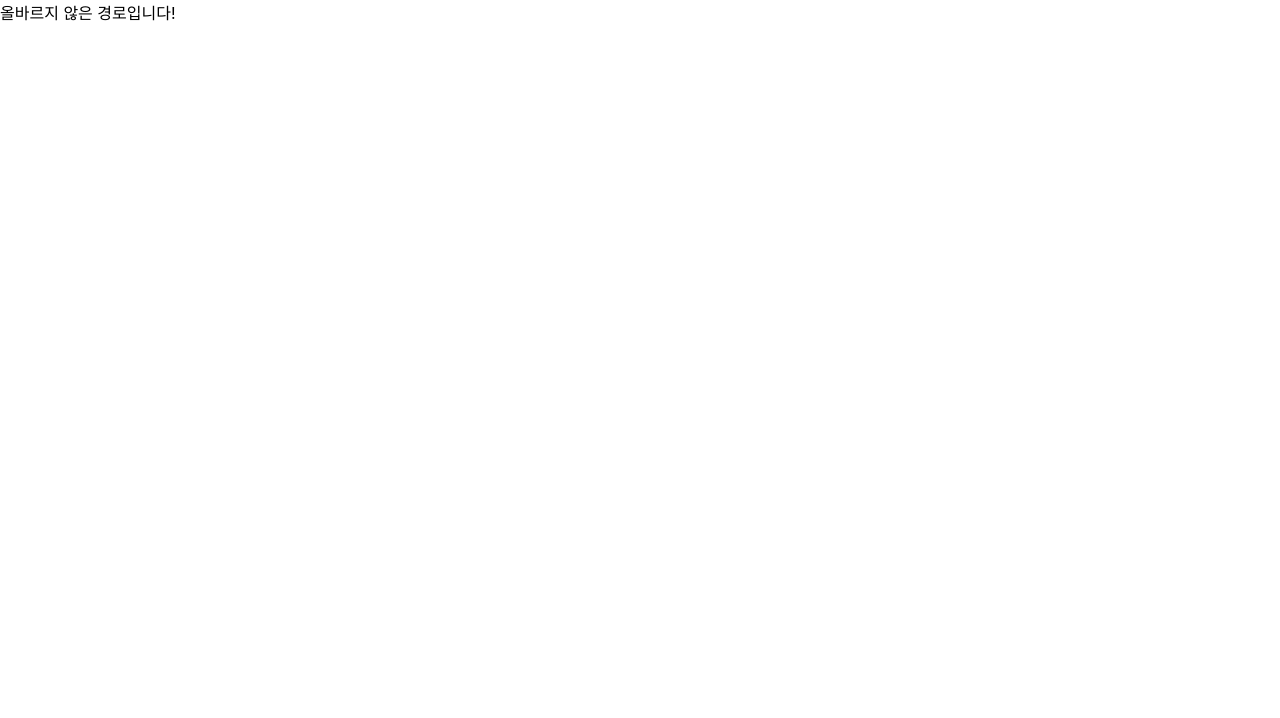
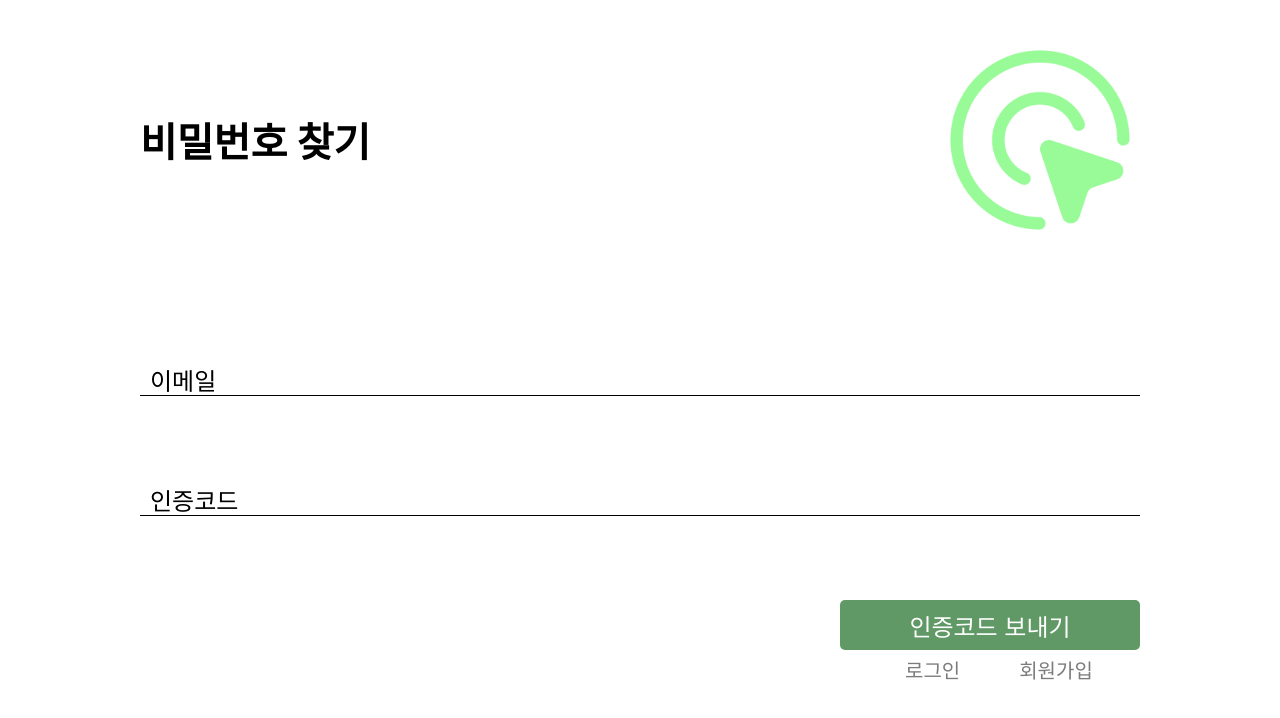
Before and after one commit to CUTY-DMS/Team1-KDA-Frontend, a React (Create React App) app in the folder kda/: page /findPassword in a window 1280 px wide. Shown: the top 718 px of the page. Built offline with nearby package versions, Linux system fonts and the light colour scheme.

Commit message:
🌱 :: create find password page

```diff
--- a/kda/src/pages/forgetPassword.jsx
+++ b/kda/src/pages/forgetPassword.jsx
@@ -0,0 +1,116 @@
+import React from "react";
+import { styled } from "styled-components";
+import TextField from "../components/common/TextField";
+import Button from "../components/common/Button";
+
+function FindPassword() {
+    const onSignIn = () => {
+        window.location.href = "/signIn";
+    };
+    const onSignUp = () => {
+        window.location.href = "/signUp";
+    };
+
+    return (
+        <Body>
+            <TopBox>
+                <Title>비밀번호 찾기</Title>
+                <Img><img src="/images/signpagelogo.svg" alt="" /></Img>
+            </TopBox>
+            <InputBox>
+                <TextField type="email" width={1000} height={50} text="이메일"/>
+                <TextField type="password" width={1000} height={50} text="인증코드"/>
+            </InputBox>
+            <BottomBox>
+                <Button red={false} width={300} text="인증코드 보내기"></Button>
+            </BottomBox>
+            <LinkBox>
+                <span onClick={onSignIn}>로그인</span>
+                <span onClick={onSignUp}>회원가입</span>
+            </LinkBox>
+        </Body>
+    )
+}
+
+export default FindPassword;
+
+const Body = styled.div`
+    display:flex;
+    flex-direction:column;
+    align-items:center;
+`;
+
+const Img = styled.div`
+    width:200px;
+    height:200px;
+    -webkit-touch-callout: none;
+    -webkit-user-select: none;
+    -khtml-user-select: none;
+    -moz-user-select: none;
+    -ms-user-select: none;
+    user-select: none;
+`;
+
+const Title = styled.div`
+    font-weight:bold;
+    font-size:40px;
+    -webkit-touch-callout: none;
+    -webkit-user-select: none;
+    -khtml-user-select: none;
+    -moz-user-select: none;
+    -ms-user-select: none;
+    user-select: none;
+`;
+
+const TopBox = styled.div`
+    display:flex;
+    justify-content:space-between;
+    width:1000px;
+    height:200px;
+    align-items:center;
+    margin-top:40px;
+`;
+
+const InputBox = styled.div`
+    width:1000px;
+    margin-top:120px;
+    :last-child {
+        margin-top:70px;
+    }
+`;
+
+const BottomBox = styled.div`
+    width:1000px;
+    margin-top:70px;
+    display:flex;
+    justify-content:end;
+`;
+
+const LinkBox = styled.div`
+    width:1000px;
+    display:flex;
+    span {
+        font-weight:100;
+        font-size:20px;
+        cursor:default;
+        margin-top:5px;
+        color:#7c7c7c;
+        cursor: pointer;
+        transition:0.1s ease-in-out;
+        &:hover {
+            opacity: .8;
+        }
+        -webkit-touch-callout: none;
+        -webkit-user-select: none;
+        -khtml-user-select: none;
+        -moz-user-select: none;
+        -ms-user-select: none;
+        user-select: none;
+    }
+    :first-child {
+        margin-left:765px;
+    }
+    :last-child {
+        margin-left:59px;
+    }
+`;
--- a/kda/src/pages/landing.jsx
+++ b/kda/src/pages/landing.jsx
@@ -2,15 +2,18 @@ import React from "react";
 import { styled } from "styled-components";
 
 function LandingPage() {
-    const onlogin = () => {
+    const onSignin = () => {
         window.location.href = "/signIn";
+    };
+    const onSignUp = () => {
+        window.location.href = "/signUp";
     };
 
     return (
         <Body>
             <Img><img src="/images/logo.svg" alt=""/></Img>
             <MainText><span>KDA</span>에 오신걸 환영합니다!</MainText>
-            <BottomText><span onClick={onlogin}>로그인</span><span>회원가입</span></BottomText>
+            <BottomText><span onClick={onSignin}>로그인</span><span onClick={onSignUp}>회원가입</span></BottomText>
         </Body>
     )
 }
--- /dev/null
+++ b/kda/src/pages/main.jsx
@@ -0,0 +1,11 @@
+import React from "react";
+
+function MainPage() {
+    return (
+        <>
+            Hello
+        </>
+    )
+}
+
+export default MainPage;
--- a/kda/src/pages/signIn.jsx
+++ b/kda/src/pages/signIn.jsx
@@ -5,7 +5,7 @@ import Button from "../components/common/Button";
 
 function SignInPage() {
     const onForgetPassword = () => {
-        window.location.href = "/forgetPassword";
+        window.location.href = "/findPassword";
     };
     const onSignUp = () => {
         window.location.href = "/signUp";
@@ -26,7 +26,7 @@ function SignInPage() {
                 <span onClick={onForgetPassword}>비밀번호 찾기</span>
             </LinkBox>
             <BottomBox>
-                <Button red={false} width={300} text="로그인">sdf</Button>
+                <Button red={false} width={300} text="로그인"></Button>
             </BottomBox>
             <LinkBox2>
                 <span>계정이 없으신가요?&nbsp;&nbsp;</span>
@@ -142,7 +142,7 @@ const LinkBox2 = styled.div`
 
 const BottomBox = styled.div`
     width:1000px;
-    margin-top:340px;
+    margin-top:354px;
     display:flex;
     justify-content:end;
 `;
--- a/kda/src/pages/signUp.jsx
+++ b/kda/src/pages/signUp.jsx
@@ -28,7 +28,7 @@ function SignInPage() {
             </InputBox>
             <BottomBox>
                 <TextField type="password" width={650} height={50} text="인증코드"/>
-                <Button red={false} width={300} text="회원가입">sdf</Button>
+                <Button red={false} width={300} text="회원가입"></Button>
             </BottomBox>
             <LinkBox>
                 <span>계정이 있으신가요?&nbsp;&nbsp;</span>
--- a/kda/src/pages/test.jsx
+++ /dev/null
@@ -1,9 +0,0 @@
-import React from "react";
-
-function Hello() {
-    return(
-        <div>Hello Friend!</div>
-    )
-}
-
-export default Hello;
--- a/kda/src/router/router.jsx
+++ b/kda/src/router/router.jsx
@@ -1,8 +1,9 @@
 import { BrowserRouter, Routes, Route } from "react-router-dom";
-import Hello from "../pages/test";
 import LandingPage from "../pages/landing";
 import SignInPage from "../pages/signIn";
 import SignUpPage from "../pages/signUp";
+import MainPage from "../pages/main";
+import FindPassword from "../pages/forgetPassword";
 
 export const Router = () => {
     return (
@@ -11,7 +12,8 @@ export const Router = () => {
                 <Route path="/" element={<LandingPage/>} />
                 <Route path="/signIn" element={<SignInPage/>} />
                 <Route path="/signUp" element={<SignUpPage/>} />
-                <Route path="/test" element={<Hello />} />
+                <Route path="/findPassword" element={<FindPassword/>} />
+                <Route path="/main" element={<MainPage/>} />
                 <Route path="*" element={<>올바르지 않은 경로입니다!</>} />
             </Routes>
         </BrowserRouter>
```
Also changed, not shown: kda/src/App.js (line endings or trailing spaces), kda/src/lib/styles/transition.js (deleted), 1 other file (tests, documents, lock files or other folders).
